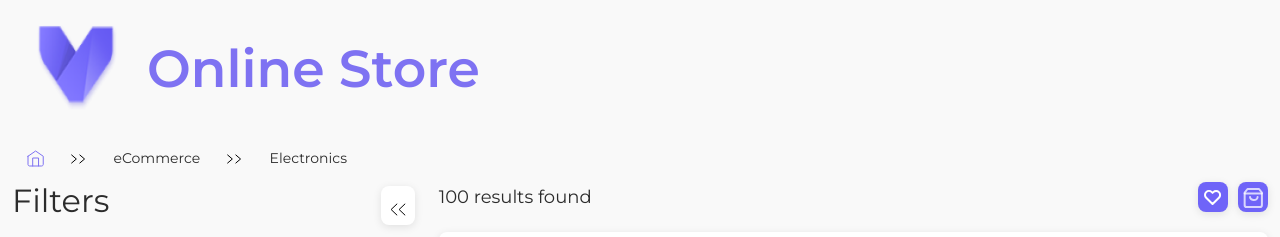
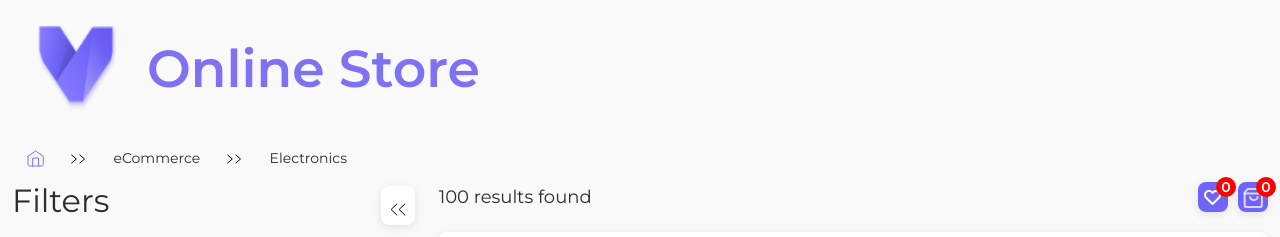
Before and after one commit to front-camp-2021/react-module-masterflo1512, a React (Create React App) app: page /store in a window 1280 px wide. Shown: the top 237 px of the page. Built offline with nearby package versions, Linux system fonts and the light colour scheme; data requests are answered from the project's data file.

Commit message:
Added routing, cart and wishlist pages

```diff
--- a/src/App.js
+++ b/src/App.js
@@ -6,6 +6,7 @@ import { Search } from './components/search/Search.js'
 import { Productlist } from './components/product-list/Product-list.js'
 import { Pagination } from './components/pagination/Pagination.js'
 import { backendUrl } from './constants'
+import { Favorites } from './components/favorites/Favorites.js'
 
 
 
@@ -26,6 +27,7 @@ function App() {
   const [brandsFilter, setBrandsFilter] = useState([])
   const [wishlist, setWishList] = useState([])
   const [cartList, setCartList] = useState([])
+  const [countWishList, setCountWishList] = useState([])
 
   useEffect(() => {
     axios.get(`${backendUrl}products?_limit=10&_page=${currentPage}&q=${searchData}&${getQueryFilter(categoriesFilter, 'category')}&${getQueryFilter(brandsFilter, 'brand')}`)
@@ -47,7 +49,7 @@ function App() {
           <Filter categoriesFilter={categoriesFilter} brandsFilter={brandsFilter} setCategoriesFilter={setCategoriesFilter} setBrandsFilter={setBrandsFilter} />
         </div>
         <div className="col-md-8 col-ms-6">
-          <Search searchData={searchData} setSearchData={setSearchData} totalProducts={totalProducts} />
+          <Search searchData={searchData} setSearchData={setSearchData} totalProducts={totalProducts} countWishList={wishlist.length} />
           <Productlist list={products} setWishList={setWishList} setCartList={setCartList} />
         </div>
       </div>
--- a/src/components/cart/Cart.js
+++ b/src/components/cart/Cart.js
@@ -8,7 +8,7 @@ export function Cart() {
         <div>
             <h1>cart</h1>
             <ul>
-                {cart.map(item => <CardItem image={item.images} title={item.title} rating={item.rating} price={item.price} category={item.category} brand={item.brand} />)}
+                {cart.map(item => <CardItem image={item.image} title={item.title} rating={item.rating} price={item.price} category={item.category} brand={item.brand} id={item.id} />)}
             </ul>
         </div>
     )
--- a/src/components/favorites/Favorites.js
+++ b/src/components/favorites/Favorites.js
@@ -7,9 +7,9 @@ export function Favorites() {
     return (
         <div>
             <h1>My favorites</h1>
-            <ul>
-                {favorites.map(item => <CardItem image={item.images} title={item.title} rating={item.rating} price={item.price} category={item.category} brand={item.brand} />)}
-            </ul>
+            <div className="product-list row">
+                {favorites.map(item => <CardItem image={item.image} title={item.title} rating={item.rating} price={item.price} category={item.category} brand={item.brand} id={item.id} />)}
+            </div>
         </div>
     )
 }
--- a/src/components/product-list/CardItem.js
+++ b/src/components/product-list/CardItem.js
@@ -1,22 +1,52 @@
-import { useDispatch } from 'react-redux'
+import { useDispatch, useSelector } from 'react-redux'
 
 function CardItem(props) {
+    const favorites = useSelector(state => state.favorites)
+    const cart = useSelector(state => state.cart)
+    const dispatch = useDispatch()
 
-    const dispatch = useDispatch()
-    const addToWishList = (event) => {
+    const addToWishList = () => {
         dispatch({
             type: 'addToWishList',
             product: props
         })
     }
-    const addToCart = (event) => {
+
+    const addToCart = () => {
         dispatch({
             type: 'addToCart',
             product: props
         })
     }
 
+    const removeFromWishList = () => {
+        dispatch({
+            type: 'removeFromWishList',
+            product: props
+        })
+    }
 
+    const removeFromCart = () => {
+        dispatch({
+            type: 'removeFromCart',
+            product: props
+        })
+    }
+
+    const isFavorite = favorites.map(elem => elem.id).includes(props.id)
+    const onClickWishList = () => {
+        if (isFavorite) {
+            removeFromWishList();
+        } else addToWishList();
+    }
+
+    const isCart = cart.map(elem => elem.id).includes(props.id)
+    const onClickCart = () => {
+        if (isCart) {
+            removeFromCart();
+        } else addToCart();
+
+    }
 
     return (
         <div className="col-lg-4 col-md-6">
@@ -42,7 +72,7 @@ function CardItem(props) {
                     </div>
                 </div>
                 <div className="wish-add">
-                    <button className="wishlist-button product-button" onClick={addToWishList}>
+                    <button className="wishlist-button product-button" onClick={onClickWishList}>
                         <svg width="18" height="15" viewBox="0 0 18 15" fill="none" xmlns="http://www.w3.org/2000/svg">
                             <g style={{ mixBlendMode: 'color-burn' }}>
                                 <path fillRule="evenodd" clipRule="evenodd"
@@ -50,9 +80,9 @@ function CardItem(props) {
                                     stroke="black" strokeWidth="2" strokeLinecap="round" strokeLinejoin="round" />
                             </g>
                         </svg>
-                        <span className="button-title">Wishlist</span>
+                        <span className="button-title">{`${isFavorite ? "Remove" : "Wishlist"} `}</span>
                     </button>
-                    <button className="add-button product-button" onClick={addToCart}>
+                    <button className="add-button product-button" onClick={onClickCart}>
                         <svg width="20" height="20" viewBox="0 0 20 20" fill="none" xmlns="http://www.w3.org/2000/svg">
                             <path opacity="0.737212" fillRule="evenodd" clipRule="evenodd"
                                 d="M4.52469 1L1.64958 4.6V17.2C1.64958 18.1941 2.50774 19 3.56632 19H16.9835C18.0421 19 18.9003 18.1941 18.9003 17.2V4.6L16.0251 1H4.52469Z"
@@ -63,7 +93,7 @@ function CardItem(props) {
                                 d="M14.5876 9C14.5876 10.6569 12.8981 12 10.814 12C8.72991 12 7.04042 10.6569 7.04042 9"
                                 stroke="white" strokeWidth="2" strokeLinecap="round" strokeLinejoin="round" />
                         </svg>
-                        <span className="button-title">Add to cart</span>
+                        <span className="button-title">{`${isCart ? "Remove" : "Add to cart"} `}</span>
                     </button>
                 </div>
             </section>
--- a/src/components/product-list/Product-list.js
+++ b/src/components/product-list/Product-list.js
@@ -11,7 +11,7 @@ export function Productlist(props) {
 
     return (
         <div className="product-list row">
-            {props.list.map(item => <CardItem image={item.images[0]} title={item.title} rating={item.rating} price={item.price} category={item.category} brand={item.brand} key={item.id} />)}
+            {props.list.map(item => <CardItem image={item.images[0]} title={item.title} rating={item.rating} price={item.price} category={item.category} brand={item.brand} id={item.id} key={item.id} />)}
         </div>
     );
 }
--- a/src/components/search/Search.js
+++ b/src/components/search/Search.js
@@ -1,7 +1,10 @@
 import './search.scss';
 import { Link } from "react-router-dom";
+import { useSelector } from "react-redux";
 export function Search(props) {
     const { setSearchData, searchData, totalProducts } = props
+    const favorites = useSelector(state => state.favorites)
+    const cart = useSelector(state => state.cart)
 
 
     const handleFilter = (event) => {
@@ -23,6 +26,9 @@ export function Search(props) {
                                     d="M14.9304 2.14929C14.1856 1.41343 13.1751 1 12.1214 1C11.0678 1 10.0573 1.41343 9.31241 2.14929L8.54698 2.90512L7.78154 2.14929C6.23017 0.61741 3.7149 0.617411 2.16353 2.14929C0.612157 3.68118 0.612157 6.16485 2.16353 7.69674L2.92896 8.45256L8.54698 14L14.165 8.45256L14.9304 7.69674C15.6756 6.96122 16.0943 5.96344 16.0943 4.92302C16.0943 3.88259 15.6756 2.88481 14.9304 2.14929Z"
                                     stroke="white" strokeWidth="2" strokeLinejoin="round" strokeLinejoin="round" />
                             </svg>
+                            <span className="total-items-in-wishList">
+                                {favorites.length}
+                            </span>
                         </button>
                     </Link>
                     <Link to="/cart">
@@ -37,6 +43,9 @@ export function Search(props) {
                                     d="M14.5876 9C14.5876 10.6569 12.8981 12 10.814 12C8.72991 12 7.04042 10.6569 7.04042 9"
                                     stroke="white" strokeWidth="2" strokeLinecap="round" strokeLinejoin="round" />
                             </svg>
+                            <span className="total-items-in-cartItem">
+                                {cart.length}
+                            </span>
                         </button>
                     </Link>
                 </div>
--- a/src/components/search/search.scss
+++ b/src/components/search/search.scss
@@ -42,11 +42,14 @@
 .btn-fav-cart {
     display: flex;
     justify-content: space-between;
+    align-items: center;
 }
 
 .btn-favorite {
+    position: relative;
     width: 30px;
     height: 30px;
+    padding: 4px;
     margin-right: 10px;
     background: #6F64F8;
     box-shadow: 0px 2px 8px rgba(0, 0, 0, 0.1);
@@ -54,10 +57,42 @@
     border: 0;
 }
 .btn-cart {
+    position: relative;
     width: 30px;
     height: 30px;
+    padding: 4px;
     background: #6F64F8;
     box-shadow: 0px 2px 8px rgba(0, 0, 0, 0.1);
     border-radius: 8px;
     border: 0;
 }
+.total-items-in-wishList {
+    position: absolute;
+    display: flex;
+    justify-content: center;
+    align-items: center;
+    top: -5px;
+    left: 18px;
+    font-size: 14px;
+    font-weight: bold;
+    width: 20px;
+    height: 20px;
+    color: #ffffff;
+    background-color: red;
+    border-radius: 50%;
+}
+.total-items-in-cartItem {
+    position: absolute;
+    display: flex;
+    justify-content: center;
+    align-items: center;
+    top: -5px;
+    left: 18px;
+    font-size: 14px;
+    font-weight: bold;
+    width: 20px;
+    height: 20px;
+    color: #ffffff;
+    background-color: red;
+    border-radius: 50%;
+}
--- a/src/reducers.js
+++ b/src/reducers.js
@@ -6,6 +6,12 @@ export default function reducer(state = initialState, action) {
     if (action.type === 'addToCart') {
         return { ...state, cart: state.cart.concat(action.product) }
     }
+    if (action.type === 'removeFromWishList') {
+        return { ...state, favorites: state.favorites.filter(product => product.id !== action.product.id) }
+    }
+    if (action.type === 'removeFromCart') {
+        return { ...state, cart: state.cart.filter(product => product.id !== action.product.id) }
+    }
 
     return state
 }
```
